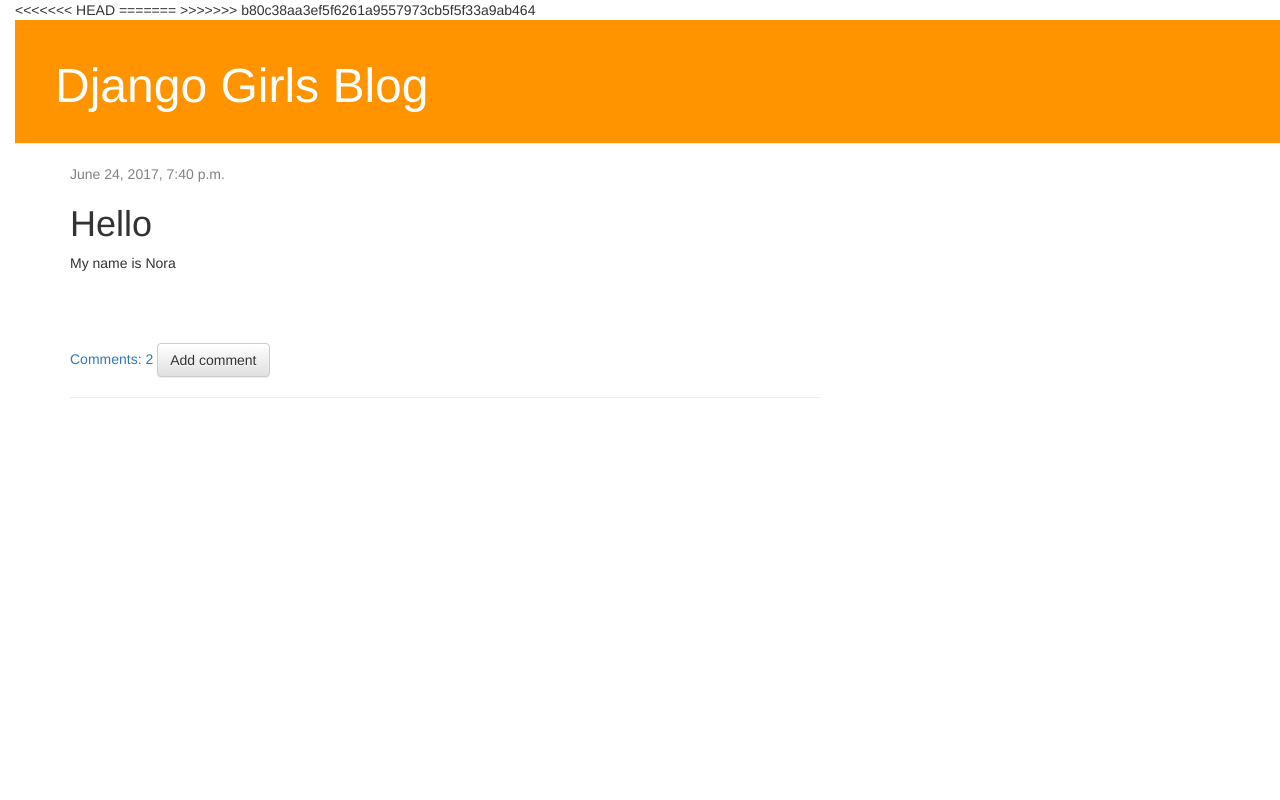
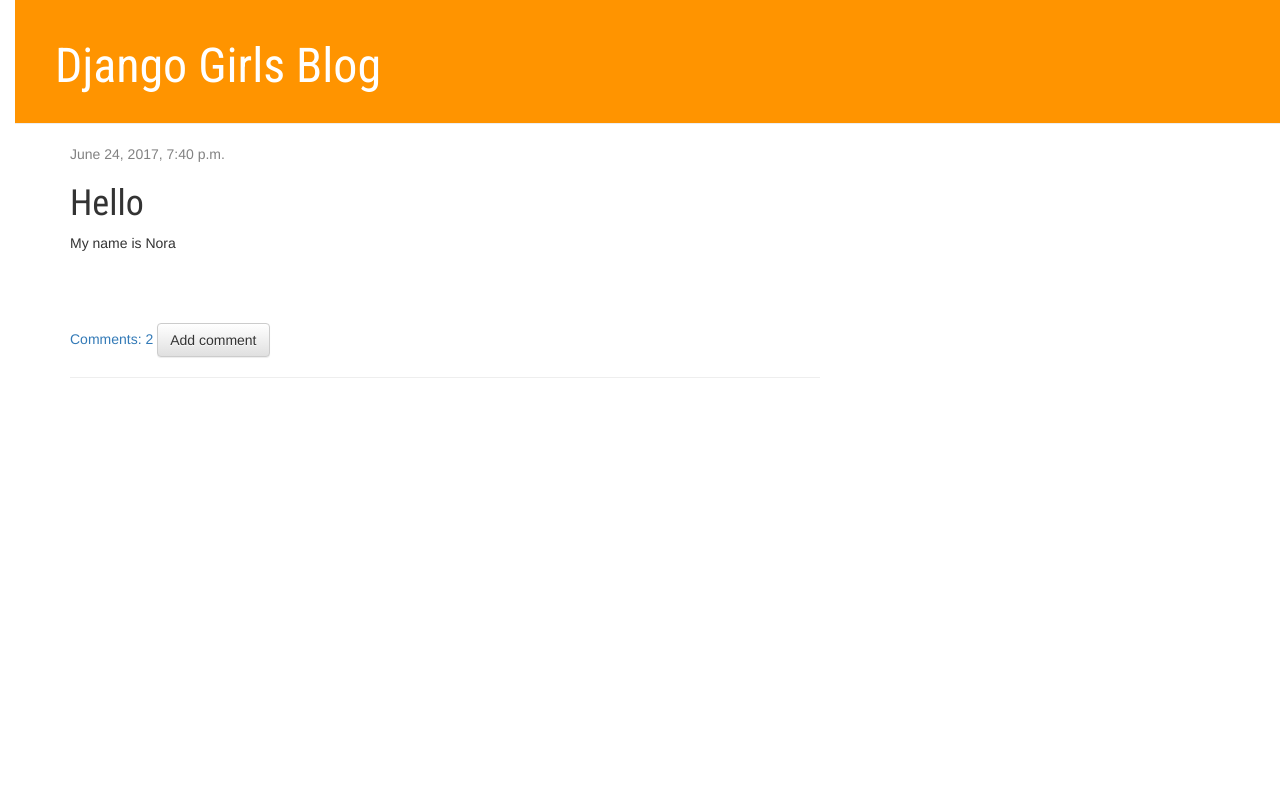
Before and after one commit to norafergany/my-first-blog, a Django app: page /post/1/ in a window 1280 px wide. Run offline with Django 3.2, Linux system fonts and the light colour scheme; data comes from the database, SQL or seed files in the repository; some libraries are stand-ins or nearby versions.

Commit message:
fixing merge issue

```diff
--- a/blog/static/css/blog.css
+++ b/blog/static/css/blog.css
@@ -1,10 +1,6 @@
 h1 a {
     color: #FCA205;
-<<<<<<< HEAD
-    font-family: 'Lobster';
-=======
     font-family: 'Roboto Condensed', sans-serif;
->>>>>>> b80c38aa3ef5f6261a9557973cb5f5f33a9ab464
 }
 
 body {
@@ -28,11 +24,8 @@
 }
 
 h1, h2, h3, h4 {
-<<<<<<< HEAD
-    font-family: 'Lobster', cursive;
-=======
+
     font-family: 'Roboto Condensed', sans-serif;
->>>>>>> b80c38aa3ef5f6261a9557973cb5f5f33a9ab464
 }
 
 .date {
--- a/blog/templates/blog/base.html
+++ b/blog/templates/blog/base.html
@@ -5,15 +5,10 @@
         <link rel="stylesheet" href="//maxcdn.bootstrapcdn.com/bootstrap/3.2.0/css/bootstrap.min.css">
         <link rel="stylesheet" href="//maxcdn.bootstrapcdn.com/bootstrap/3.2.0/css/bootstrap-theme.min.css">
         <script src="//maxcdn.bootstrapcdn.com/bootstrap/3.2.0/js/bootstrap.min.js"></script>
-<<<<<<< HEAD
-        <link href='//fonts.googleapis.com/css?family=Lobster&subset=latin,latin-ext' rel='stylesheet' type='text/css'>
-        <link rel="stylesheet" href="{% static 'css/blog.css' %}">
-=======
         <link href="https://fonts.googleapis.com/css?family=Roboto+Condensed" rel="stylesheet">
         <link rel="stylesheet" href="{% static 'css/blog.css' %}">
         <meta name="viewport" content="width=device-width, initial-scale=1">
 
->>>>>>> b80c38aa3ef5f6261a9557973cb5f5f33a9ab464
     </head>
     <body>
         <div class="page-header">
```
